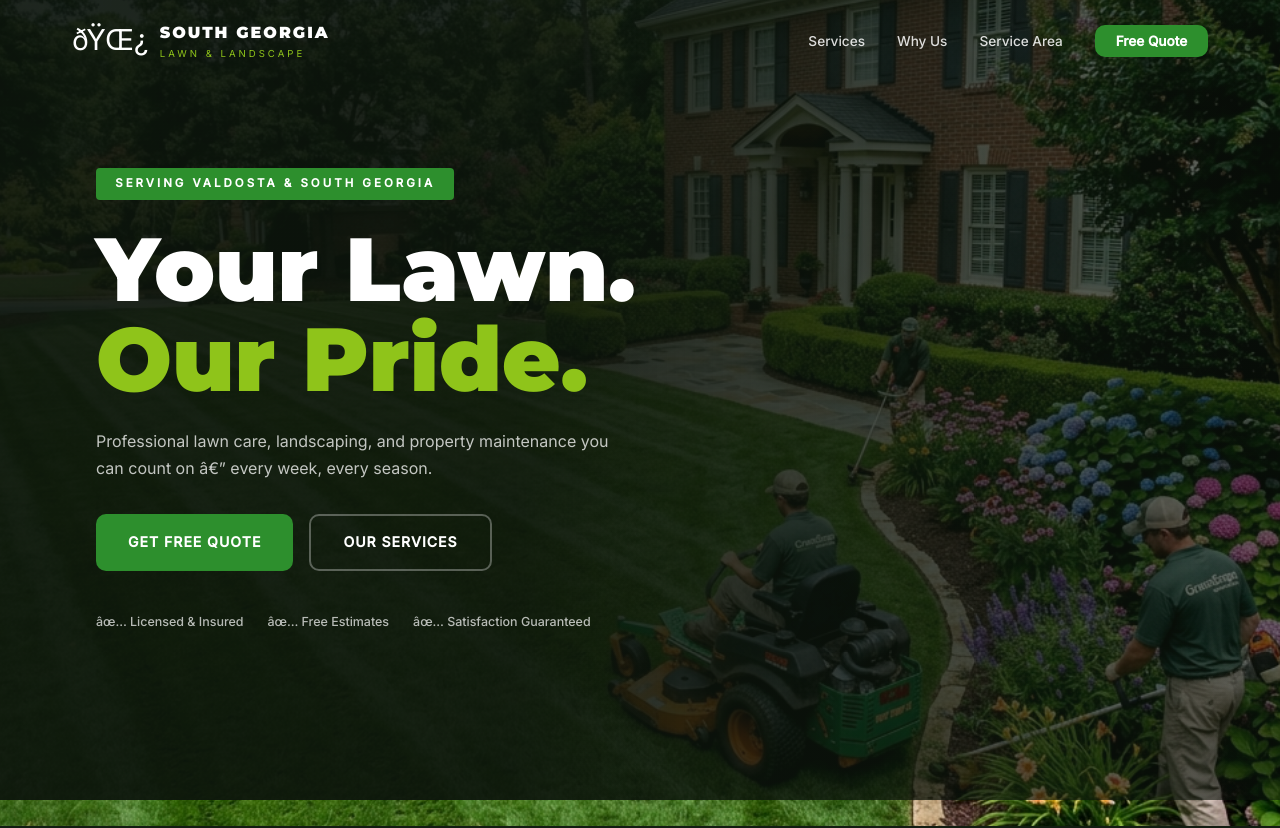
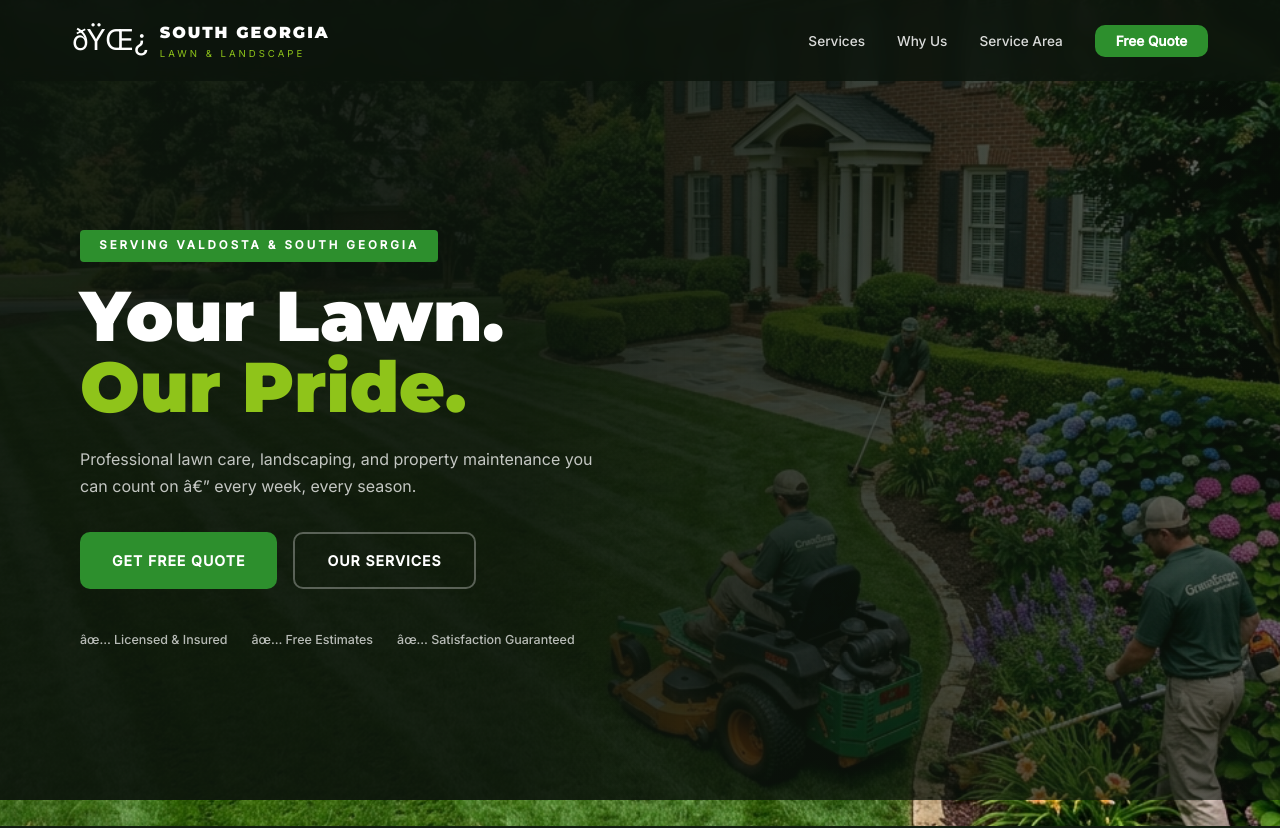
Before and after one commit to brodybcm/sg-lawn-landscape, a plain HTML site: page index.html in a window 1280 px wide. Shown: the top 828 px of the page. Drawn offline with Linux system fonts and the light colour scheme.

Commit message:
Fix: adjust hero layout and navbar transparency

```diff
--- a/style.css
+++ b/style.css
@@ -25,8 +25,8 @@ body { background: var(--dark); color: var(--white); font-family: var(--font-bod
 .accent { color: var(--lime); }
 
 /* NAV */
-.navbar { position: fixed; top: 0; left: 0; right: 0; z-index: 1000; padding: 1rem 0; transition: all var(--transition); }
-.navbar.scrolled { background: rgba(12,20,12,0.97); box-shadow: 0 2px 20px rgba(0,0,0,0.5); }
+.navbar { position: fixed; top: 0; left: 0; right: 0; z-index: 1000; padding: 1rem 0; background: rgba(12,20,12,0.85); backdrop-filter: blur(8px); transition: all var(--transition); }
+.navbar.scrolled { background: rgba(12,20,12,0.98); box-shadow: 0 2px 20px rgba(0,0,0,0.5); }
 .nav-inner { max-width: 1200px; margin: 0 auto; padding: 0 2rem; display: flex; align-items: center; justify-content: space-between; }
 .nav-logo { display: flex; align-items: center; gap: 0.7rem; }
 .logo-icon { font-size: 1.8rem; }
@@ -41,13 +41,13 @@ body { background: var(--dark); color: var(--white); font-family: var(--font-bod
 .hamburger span { display: block; width: 24px; height: 2px; background: var(--white); }
 
 /* HERO */
-.hero { position: relative; min-height: 100vh; display: flex; align-items: center; }
+.hero { position: relative; min-height: 100vh; display: flex; align-items: center; padding-top: 80px; }
 .hero-bg { position: absolute; inset: 0; width: 100%; height: 100%; object-fit: cover; animation: slowZoom 20s ease-in-out infinite alternate; }
 @keyframes slowZoom { from{transform:scale(1.05)}to{transform:scale(1.12)} }
 .hero-overlay { position: absolute; inset: 0; background: linear-gradient(to right, rgba(12,20,12,0.92) 40%, rgba(12,20,12,0.6) 100%); z-index: 1; }
-.hero-content { position: relative; z-index: 2; max-width: 700px; padding: 0 2rem 0 6rem; }
-.hero-badge { display: inline-block; background: var(--green-light); color: var(--white); padding: 0.4rem 1.2rem; border-radius: 4px; font-size: 0.72rem; font-weight: 700; letter-spacing: 3px; text-transform: uppercase; margin-bottom: 1.5rem; }
-.hero-title { font-family: var(--font-display); font-size: clamp(3rem, 7vw, 6rem); font-weight: 900; line-height: 1; margin-bottom: 1.5rem; }
+.hero-content { position: relative; z-index: 2; max-width: 680px; padding: 3rem 3rem 3rem 5rem; }
+.hero-badge { display: inline-block; background: var(--green-light); color: var(--white); padding: 0.4rem 1.2rem; border-radius: 4px; font-size: 0.72rem; font-weight: 700; letter-spacing: 3px; text-transform: uppercase; margin-bottom: 1.2rem; }
+.hero-title { font-family: var(--font-display); font-size: clamp(2.6rem, 5.5vw, 4.5rem); font-weight: 900; line-height: 1; margin-bottom: 1.5rem; }
 .hero-sub { font-size: 1rem; color: rgba(255,255,255,0.75); margin-bottom: 2rem; max-width: 520px; }
 .hero-actions { display: flex; gap: 1rem; flex-wrap: wrap; margin-bottom: 2.5rem; }
 .hero-trust { display: flex; gap: 1.5rem; flex-wrap: wrap; }
@@ -148,7 +148,7 @@ body { background: var(--dark); color: var(--white); font-family: var(--font-bod
   .nav-links { display: none; position: fixed; inset: 0; top: 60px; background: rgba(12,20,12,0.98); flex-direction: column; justify-content: center; align-items: center; gap: 2rem; }
   .nav-links.open { display: flex; }
   .hamburger { display: flex; }
-  .hero-content { padding: 0 2rem; }
+  .hero-content { padding: 2rem 1.5rem; }
   .quote-inner, .footer-inner { grid-template-columns: 1fr; }
   .form-row { grid-template-columns: 1fr; }
 }
```
